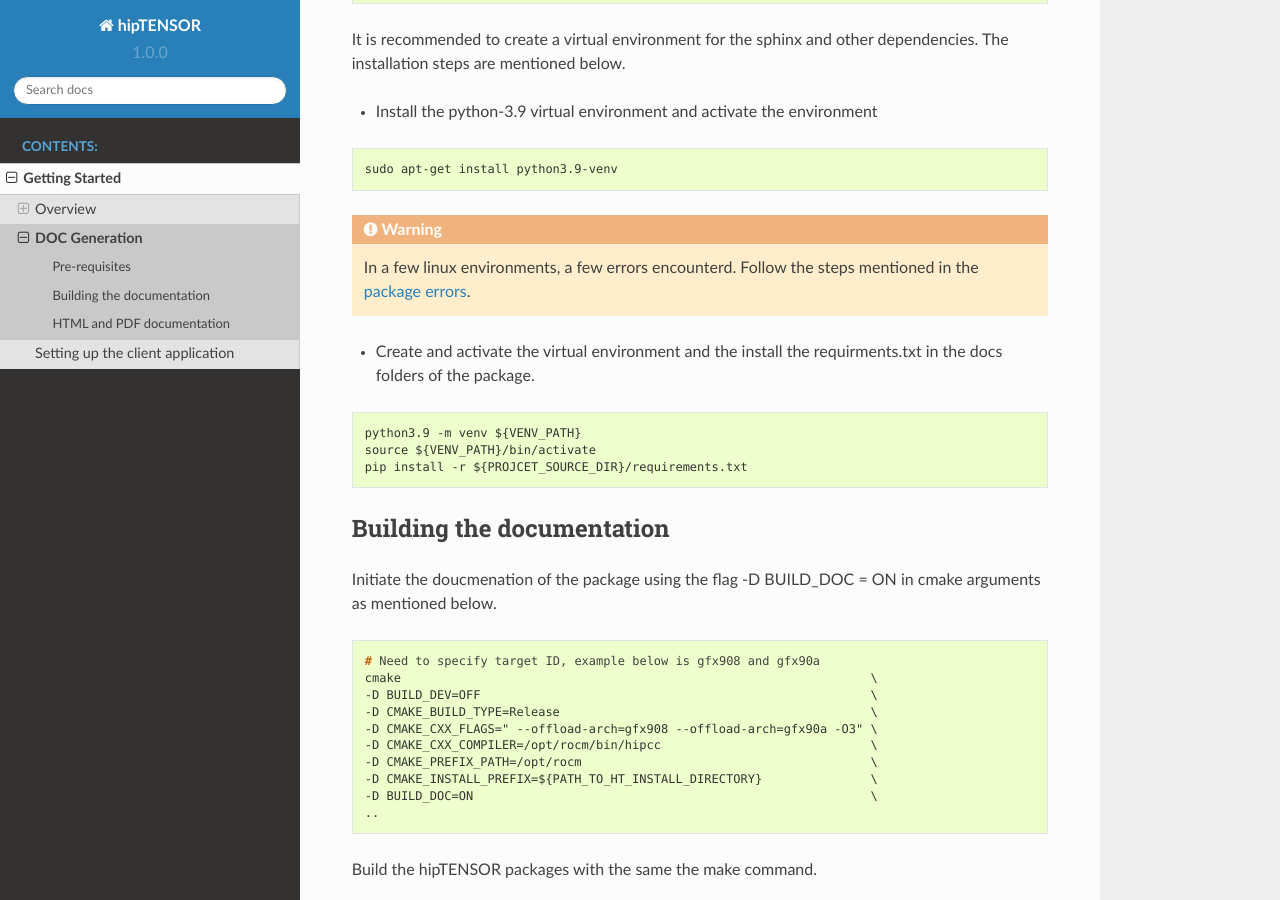
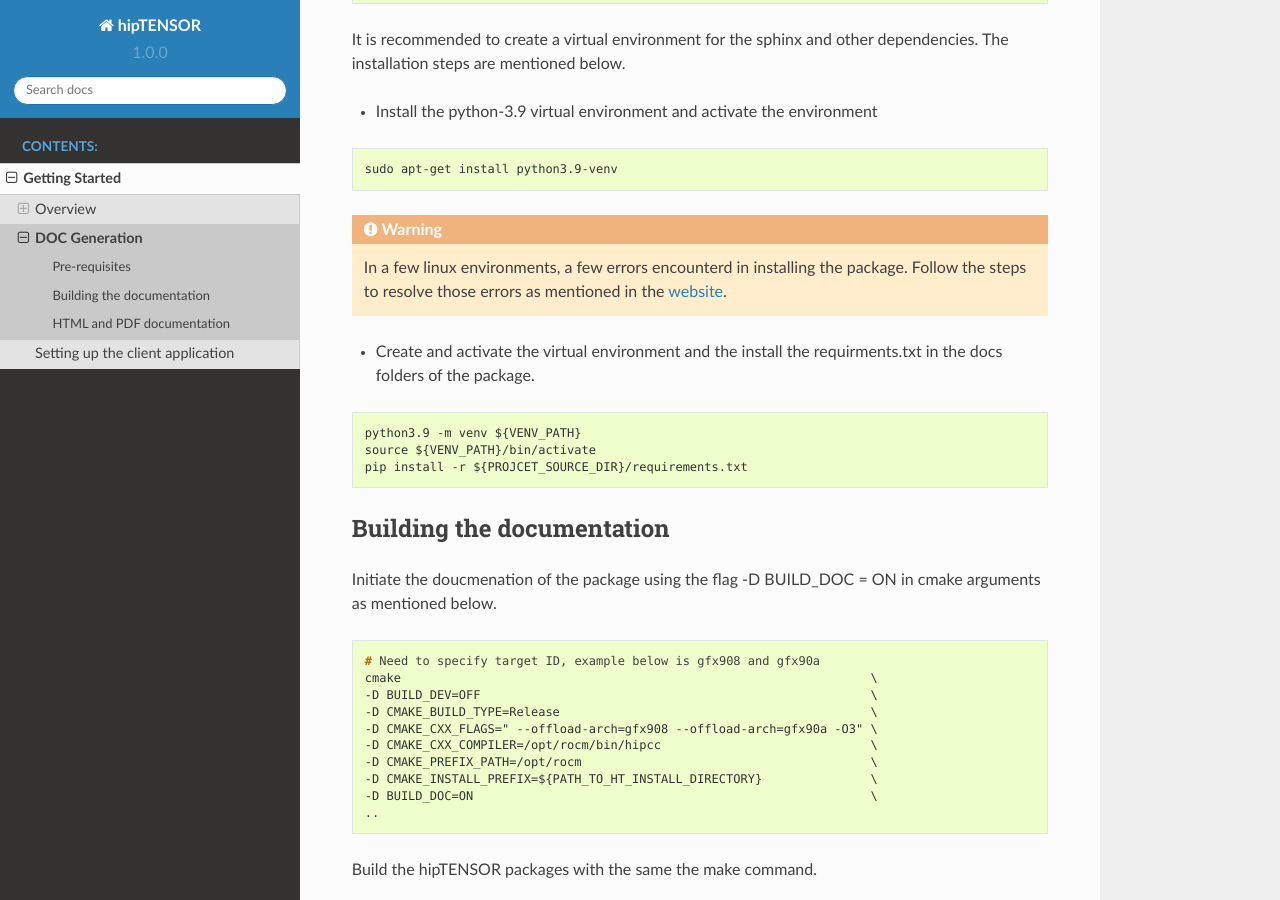
Before and after one commit to ROCm/hipTensor, a Sphinx documentation site: the page built from docs/docgeneration.rst, in a window 1280 px wide and 900 px high, scrolled down 578 px. Built offline with Sphinx 7.4.7 and the Read the Docs theme 2.0.0, drawn with Linux system fonts in a browser that asks for light colours; pages that are not in the unit, such as notebooks, are missing from menus.

Commit message:
Fixed few issues in the documentation
[ROCm/hipTensor commit: f5ddd5aa6012ce5ef27ed6c7b451293c3329e879]

```diff
--- a/docs/docgeneration.rst
+++ b/docs/docgeneration.rst
@@ -30,7 +30,8 @@
    sudo apt-get install python3.9-venv
 
 .. warning::
-   In a few linux environments, a few errors encounterd. Follow the steps mentioned in the `package errors <https://askubuntu.com/questions/1402410/sub-process-usr-bin-dpkg-returned-an-error-code-1-while-upgrading-python3-10>`_.
+   In a few linux environments, a few errors encounterd in installing the package.
+   Follow the steps to resolve those errors as mentioned in the `website  <https://askubuntu.com/questions/1402410/sub-process-usr-bin-dpkg-returned-an-error-code-1-while-upgrading-python3-10>`_.
 
 * Create and activate the virtual environment and the install the requirments.txt in the docs folders of the package.
 
```
